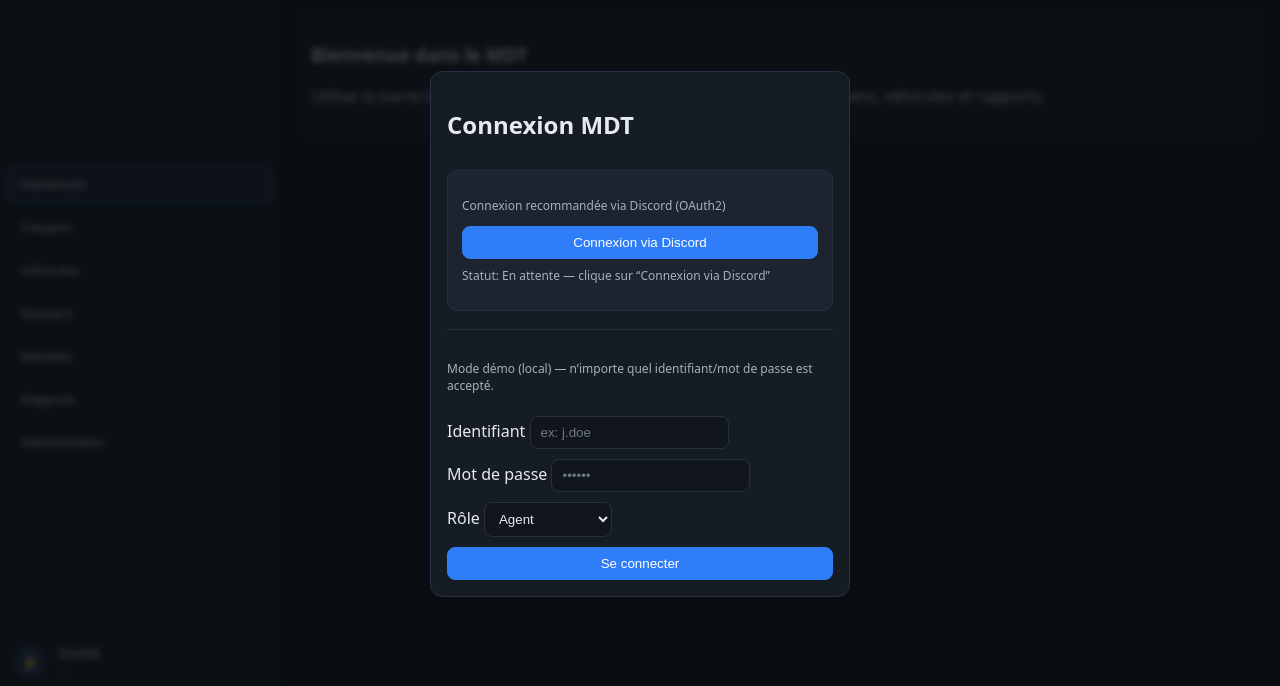
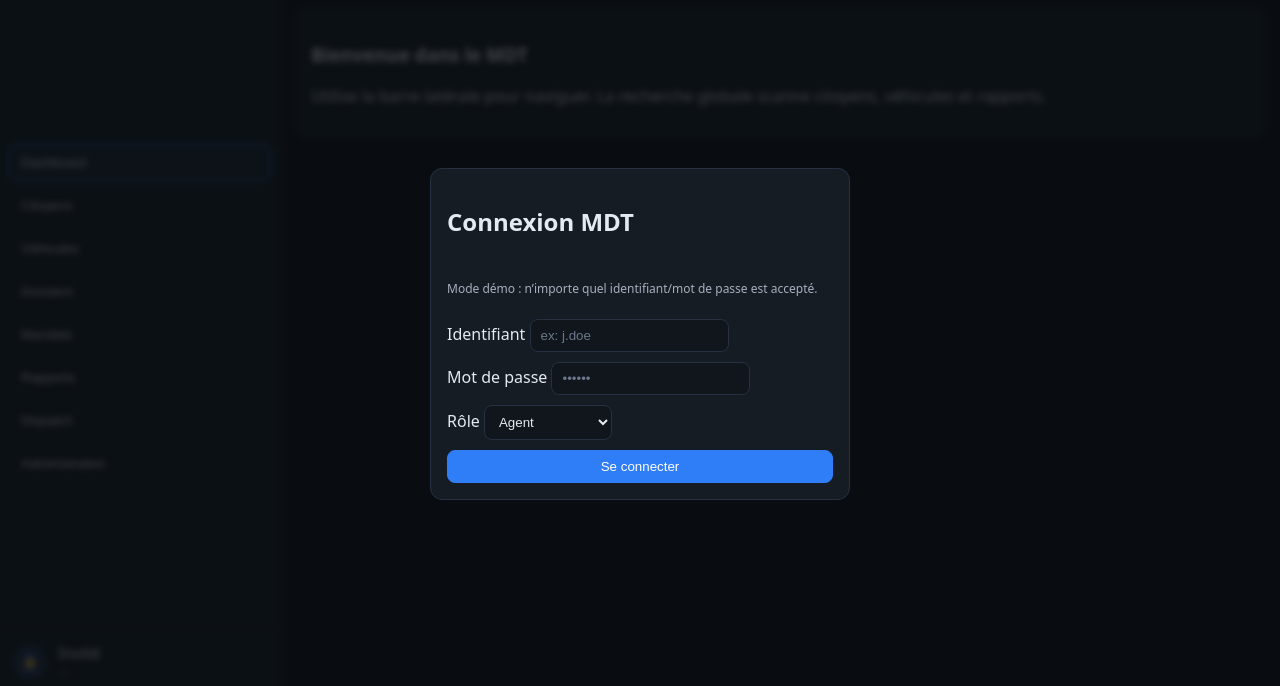
Before and after one commit to KynoxxI/MDT, a plain HTML site: page index.html in a window 1280 px wide. Shown: the part 66-752 px from the top of the page. Drawn offline with Linux system fonts and the light colour scheme.

Commit message:
Update index.html

```diff
--- a/index.html
+++ b/index.html
@@ -5,7 +5,6 @@
   <meta name="viewport" content="width=device-width, initial-scale=1.0"/>
   <title>LSPD Mobile Data Terminal</title>
   <link rel="stylesheet" href="styles.css"/>
-  <meta name="color-scheme" content="dark">
 </head>
 <body>
   <div id="app">
@@ -22,11 +21,12 @@
         <button data-route="cases" class="nav-item">Dossiers</button>
         <button data-route="warrants" class="nav-item">Mandats</button>
         <button data-route="reports" class="nav-item">Rapports</button>
+        <button data-route="dispatch" class="nav-item">Dispatch</button>
         <button data-route="admin" class="nav-item role-admin">Administration</button>
       </nav>
       <div class="sidebar-bottom">
         <div class="user-info">
-          <div class="avatar" id="user-avatar">👮</div>
+          <div class="avatar">👮</div>
           <div>
             <div id="user-name">Invité</div>
             <div id="user-role" class="role">—</div>
@@ -47,12 +47,11 @@
           <button id="quick-create" class="primary">+ Nouveau rapport</button>
         </div>
       </header>
-
       <section id="view" class="view"></section>
     </main>
   </div>
 
-  <!-- Modale générique -->
+  <!-- Modale -->
   <div id="modal" class="modal hidden">
     <div class="modal-content">
       <div class="modal-header">
@@ -72,18 +71,7 @@
   <div id="login-screen" class="login-screen">
     <form id="login-form" class="login-card">
       <h2>Connexion MDT</h2>
-
-      <div class="card soft">
-        <p class="hint">Connexion recommandée via Discord (OAuth2)</p>
-        <a id="discord-login-link" href="#" rel="noopener">
-          <button type="button" class="primary" style="width: 100%;">Connexion via Discord</button>
-        </a>
-        <p id="discord-status" class="hint" style="margin-top: 8px;">Statut: En attente</p>
-      </div>
-
-      <div class="divider"></div>
-
-      <p class="hint">Mode démo (local) — n’importe quel identifiant/mot de passe est accepté.</p>
+      <p class="hint">Mode démo : n’importe quel identifiant/mot de passe est accepté.</p>
       <label>Identifiant
         <input name="username" required placeholder="ex: j.doe"/>
       </label>
@@ -102,32 +90,6 @@
     </form>
   </div>
 
-  <!-- Config OAuth Discord côté front (le code échange nécessite un backend) -->
-  <script>
-    const DISCORD_CLIENT_ID = '1445998594955022408';
-    const REDIRECT_URI = 'https://kynoxxi.github.io/MDT/'; // doit correspondre au Developer Portal
-
-    const oauthAuthorizeURL = new URL('https://discord.com/oauth2/authorize');
-    oauthAuthorizeURL.searchParams.set('client_id', DISCORD_CLIENT_ID);
-    oauthAuthorizeURL.searchParams.set('redirect_uri', REDIRECT_URI);
-    oauthAuthorizeURL.searchParams.set('response_type', 'code');
-    oauthAuthorizeURL.searchParams.set('scope', 'identify');
-
-    const discordLink = document.getElementById('discord-login-link');
-    discordLink.href = oauthAuthorizeURL.toString();
-
-    const params = new URLSearchParams(location.search);
-    const code = params.get('code');
-    const discordStatus = document.getElementById('discord-status');
-    if (discordStatus) {
-      if (code) {
-        discordStatus.textContent = 'Statut: Code reçu de Discord ✔ — échange à implémenter côté serveur';
-      } else {
-        discordStatus.textContent = 'Statut: En attente — clique sur “Connexion via Discord”';
-      }
-    }
-  </script>
-
   <script src="app.js"></script>
 </body>
 </html>
```
